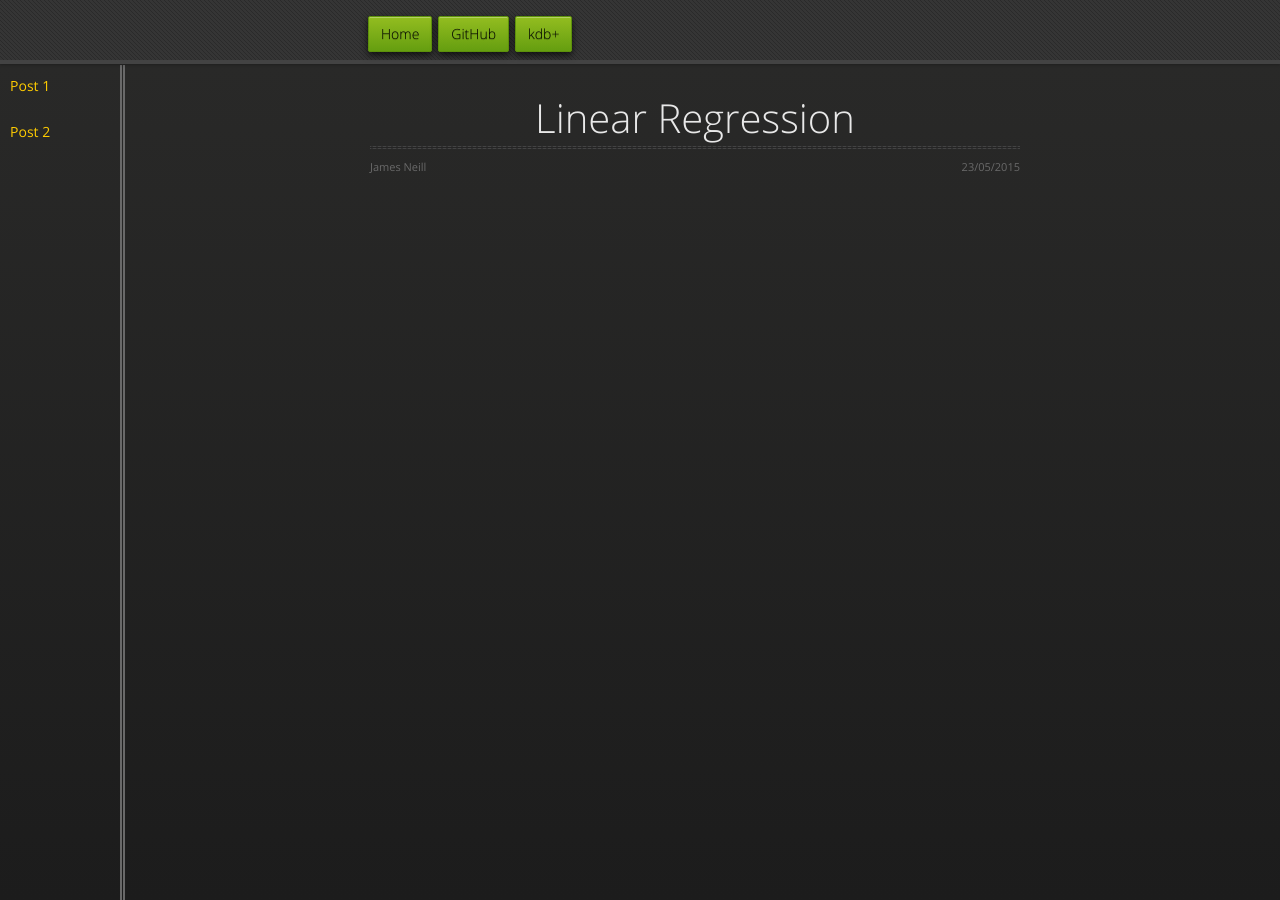
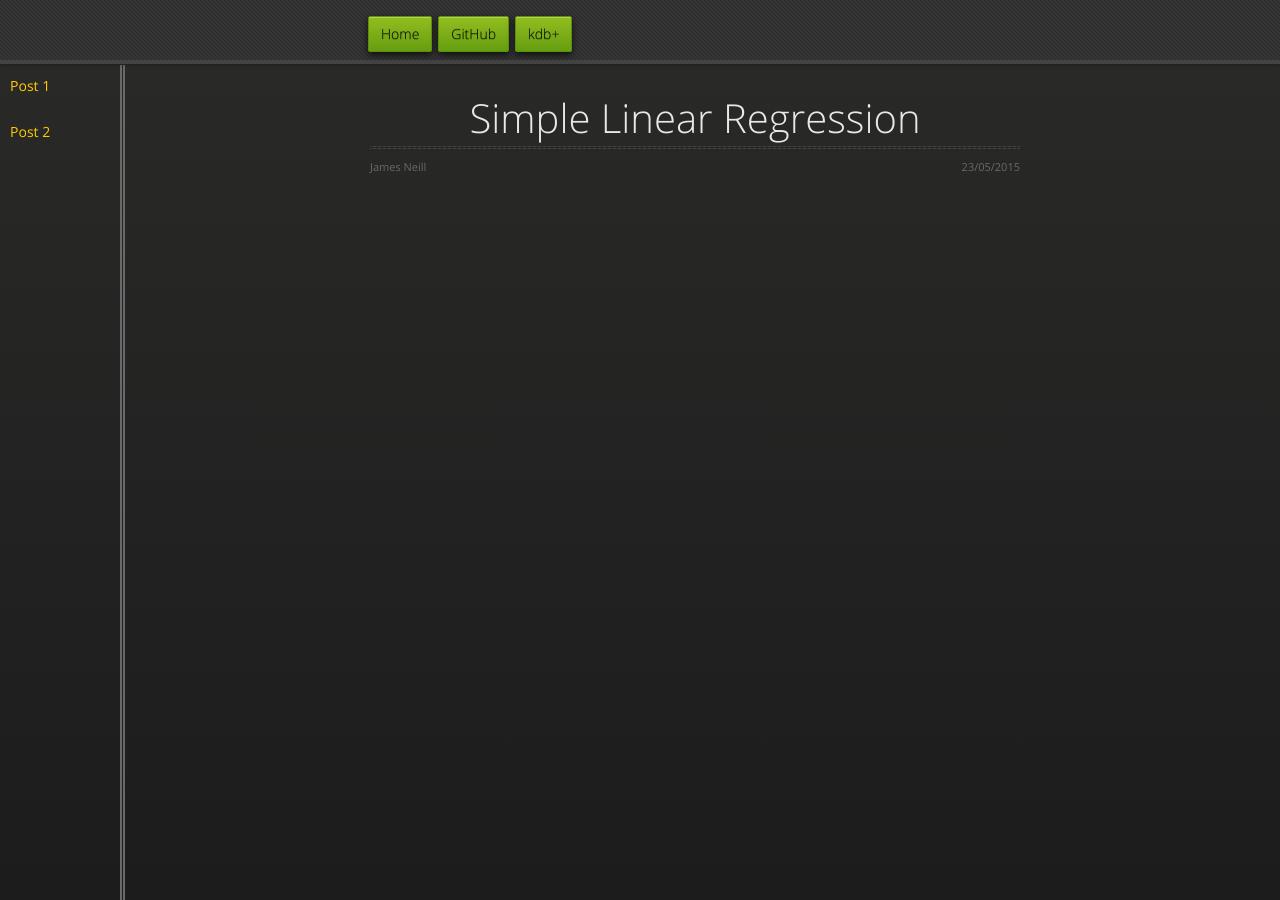
Before and after one commit to jpneill/jpneill.github.io, a Jekyll site: the page posts/Lin_Reg.html, which Jekyll copies as it is, in a window 1280 px wide. Built offline with Jekyll 4.4.1, drawn with Linux system fonts in a browser that asks for light colours; nearby versions of some CDN libraries.

Commit message:
Updated title

```diff
--- a/posts/Lin_Reg.html
+++ b/posts/Lin_Reg.html
@@ -3,7 +3,7 @@
   <head>
     <meta charset="utf-8">
     <meta http-equiv="X-UA-Compatible" content="chrome=1">
-    <title>An Introduction to Linear Algebra in q</title>
+    <title>Simple Linear Regression</title>
     <link rel="stylesheet" href="../stylesheets/styles.css">
     <link rel="stylesheet" href="../stylesheets/pygment_trac.css">
     <script src="https://ajax.googleapis.com/ajax/libs/jquery/1.7.1/jquery.min.js"></script>
@@ -46,7 +46,7 @@
     <div class="wrapper">
       <section>
         <div id="title">
-          <h1>Linear Regression</h1>
+          <h1>Simple Linear Regression</h1>
           <hr>
           <span class="credits left">James Neill</span>
           <span class="credits right">23/05/2015</span>
```
